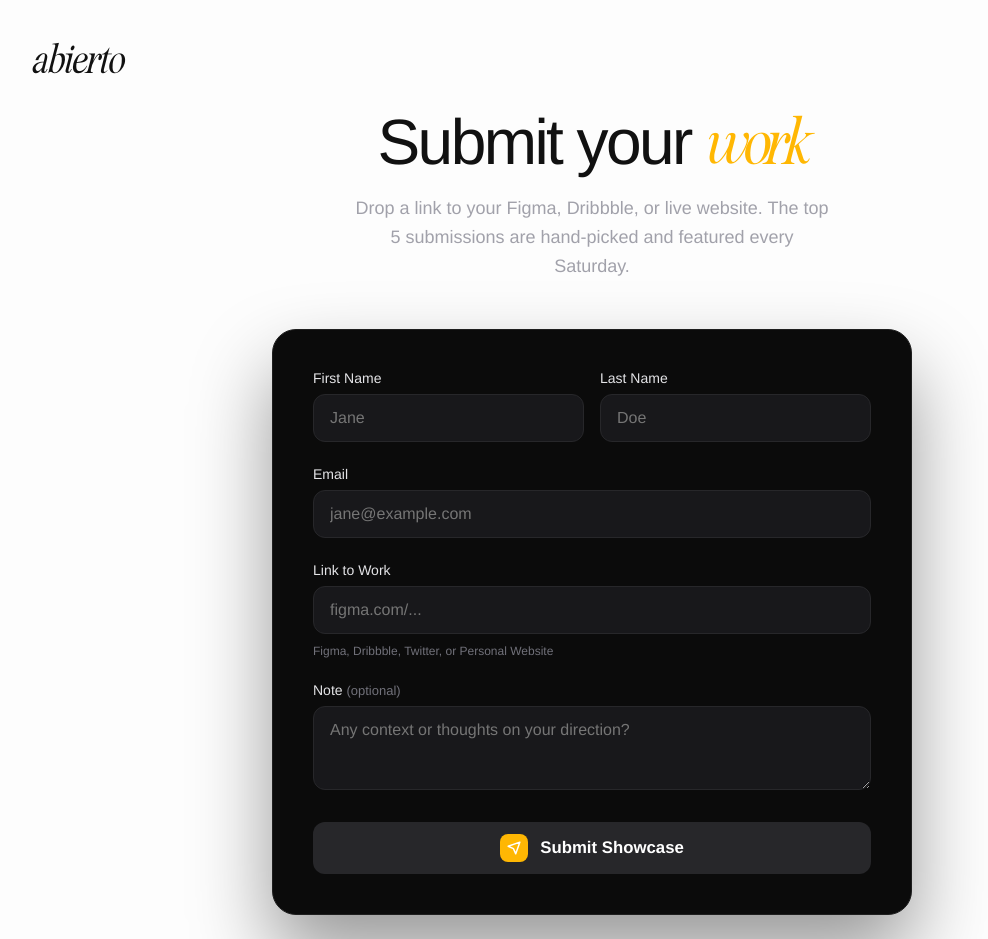
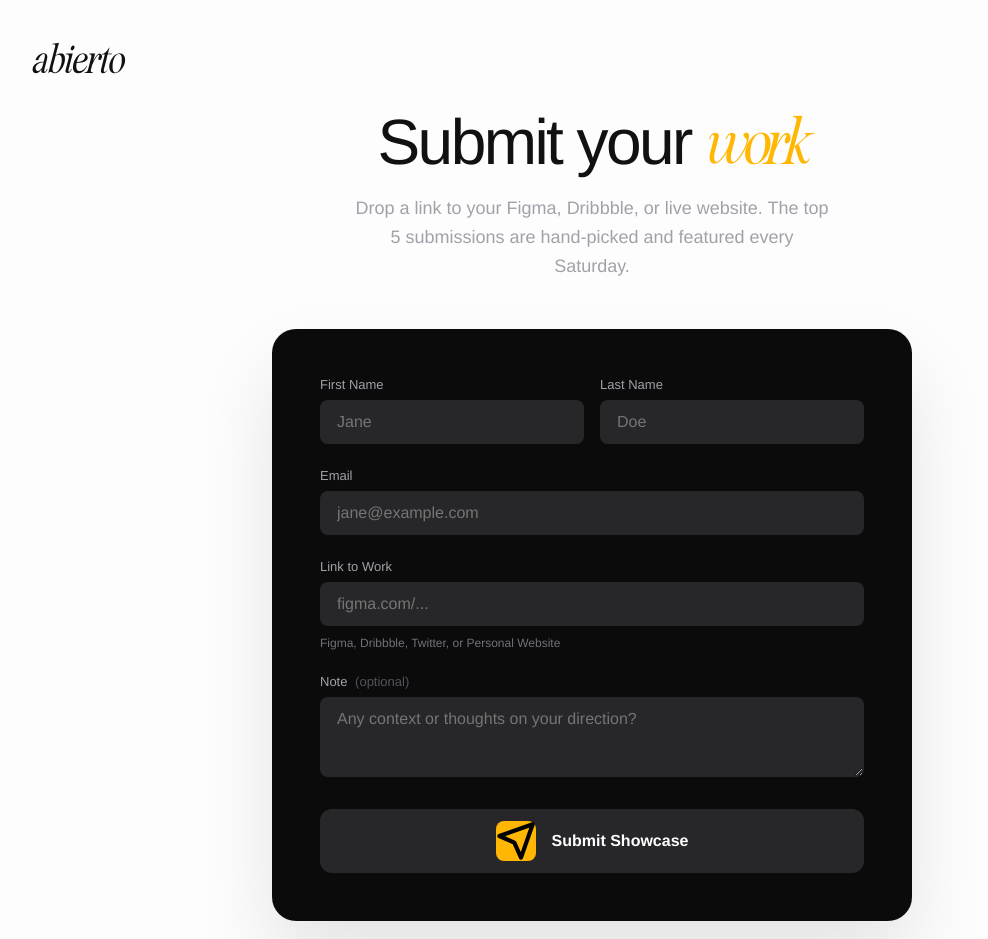
Before and after one commit to jmartinez002/design-now, a Next.js app: page /submit in a window 1280 px wide. Shown: the top 939 px of the page, without its empty margins (48-1036 px from the left). Built offline with nearby package versions, Linux system fonts and the light colour scheme.

Commit message:
Update submission form styling to match homepage

```diff
--- a/src/app/api/signup/route.ts
+++ b/src/app/api/signup/route.ts
@@ -34,8 +34,8 @@ export async function POST(request: Request) {
         html: `
           <div style="font-family: Helvetica, Arial, sans-serif; line-height: 1.6; color: #111;">
             <p>Hi ${firstName},</p>
-            <p>Welcome to Abierto! So glad you're here.</p>
-            <p>Every Monday, a new realistic client scenario will drop in your inbox.</p>
+            <p>Welcome to Abierto Briefs! So glad you're here.</p>
+            <p>Every Monday, a real client scenario will drop in your inbox.</p>
             <p>It's simple: do the work to stack your portfolio, then submit your final design. The top submissions are featured in our Sunday Showcase!</p>
             <p>We can't wait to see what you create.</p>
             <p>Your first brief lands Monday.</p>
--- a/src/app/submit/Submit.module.css
+++ b/src/app/submit/Submit.module.css
@@ -77,9 +77,9 @@
   width: 100%;
   background-color: #0b0b0b;
   border-radius: 24px;
-  padding: 40px;
-  box-shadow: 0 40px 80px rgba(0, 0, 0, 0.4);
-  border: 1px solid #1f1f1f;
+  padding: 48px;
+  color: #ffffff;
+  box-shadow: 0 40px 80px rgba(0, 0, 0, 0.1);
   text-align: left;
 }
 
@@ -102,15 +102,15 @@
 }
 
 .field label {
-  font-size: 0.875rem;
+  font-size: 0.8125rem;
   font-weight: 500;
-  color: #e4e4e7;
+  color: #a1a1aa;
 }
 
 .optional {
-  color: #71717a;
   font-weight: 400;
-  font-size: 0.8125rem;
+  color: #52525b;
+  margin-left: 4px;
 }
 
 .helpText {
@@ -121,13 +121,13 @@
 
 .input,
 .textarea {
-  padding: 14px 16px;
-  border-radius: 12px;
-  border: 1px solid #27272a;
+  padding: 12px 16px;
+  border-radius: 8px;
+  border: 1px solid transparent;
   font-size: 1rem;
   font-family: inherit;
   transition: all 0.2s ease;
-  background-color: #18181b;
+  background-color: #27272a;
   color: #ffffff;
   outline: none;
 }
@@ -152,12 +152,12 @@
   color: #ffffff;
   padding: 12px 24px;
   border-radius: 12px;
-  font-size: 1.05rem;
+  font-size: 1rem;
   font-weight: 600;
   border: none;
   cursor: pointer;
   transition: all 0.2s ease;
-  gap: 12px;
+  gap: 16px;
   width: 100%;
 }
 
@@ -168,17 +168,13 @@
 
 .btnIconWrapper {
   background-color: var(--brand-yellow);
-  width: 28px;
-  height: 28px;
+  color: #000;
+  width: 40px;
+  height: 40px;
   border-radius: 8px;
   display: flex;
   align-items: center;
   justify-content: center;
-}
-
-.btnIcon {
-  width: 14px;
-  height: 14px;
 }
 
 .submitButton:disabled {
```
